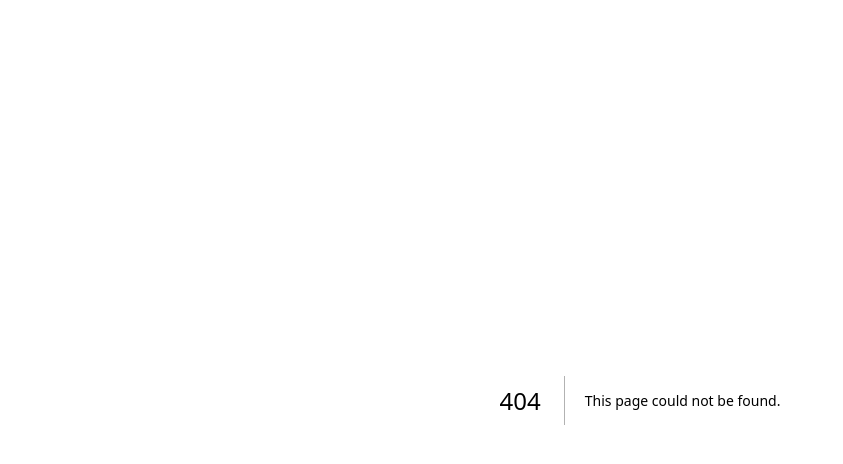
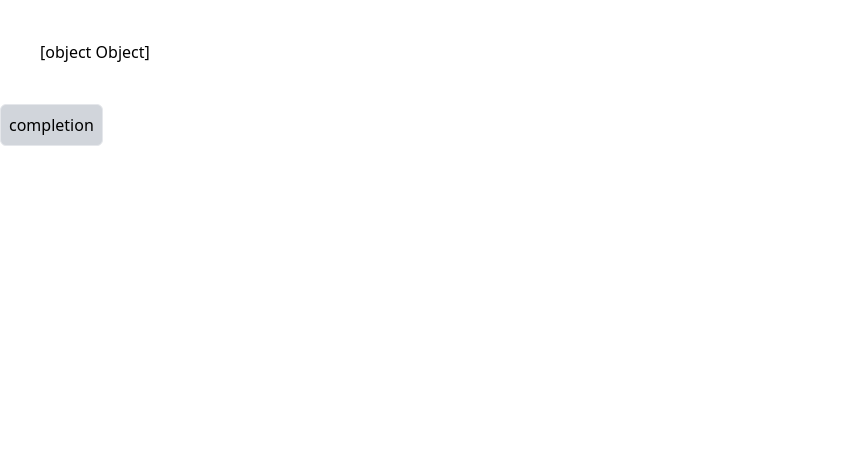
Before and after one commit to Supanut1911/Nextjs-ChatGPT-API, a Next.js app: page /completion in a window 1280 px wide. Before the commit this address had no page. Shown: the top 464 px of the page, without its empty margins (0-843 px from the left). Built offline with nearby package versions, Linux system fonts and the light colour scheme.

Commit message:
add completion

```diff
--- /dev/null
+++ b/pages/api/completion.ts
@@ -0,0 +1,26 @@
+import { NextApiRequest, NextApiResponse } from "next";
+import { Configuration, OpenAIApi } from "openai";
+
+export default async function handlder(
+  req: NextApiRequest,
+  res: NextApiResponse
+) {
+  const config = new Configuration({
+    apiKey: process.env.OPEN_API_KEY,
+  });
+
+  const keyword = `300 BNB`;
+
+  const openai = new OpenAIApi(config);
+
+  const response = await openai.createCompletion({
+    model: "text-davinci-003",
+    temperature: 1,
+    // max_tokens: 750,
+    prompt: `Advise investation method in Defi, if I have ${keyword}
+    The content should be formatted in SEO-friendly HTML.
+    The response must include appropriate HTML title and meta description content.
+    `,
+  });
+  res.status(200).json(response.data.choices[0].text?.split("\n").join(""));
+}
--- /dev/null
+++ b/pages/completion.tsx
@@ -0,0 +1,42 @@
+import { log } from "console";
+import { useState } from "react";
+
+export interface CompletionResponse {
+  text: string;
+  index: number;
+  logprobs: null;
+  finish_reason: string;
+}
+
+const Completion = () => {
+  const [completionText, setCompletionText] = useState<CompletionResponse>({
+    text: "...",
+    finish_reason: "",
+    index: 0,
+    logprobs: null,
+  });
+  const handlerCick = async () => {
+    const response = await fetch("/api/completion", { method: "POST" });
+    const json = await response.json();
+    console.log("json", json);
+    setCompletionText(json);
+  };
+
+  return (
+    <div>
+      {/* <div>{completionText?.text}</div> */}
+      <div
+        className="max-w-screen-sm p-10"
+        dangerouslySetInnerHTML={{ __html: completionText }}
+      ></div>
+      <button
+        onClick={handlerCick}
+        className="bg-gray-300 border rounded-md p-2"
+      >
+        completion
+      </button>
+    </div>
+  );
+};
+
+export default Completion;
```
